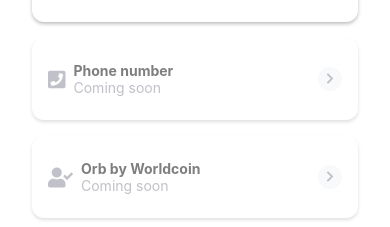
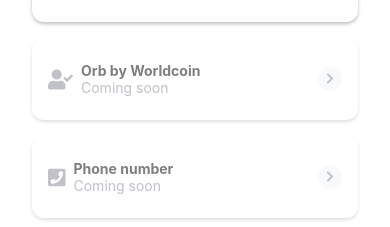
Before and after one commit to worldcoin/world-id-mobile-app, a React Native app: screen /WorldID in a window 390 px wide. Shown: the part 559-786 px from the top of the page. Built offline with nearby package versions, Linux system fonts and the light colour scheme; what expo-linking would draw is missing.

Commit message:
Update WorldIDScreen.tsx

```diff
--- a/screens/WorldIDScreen.tsx
+++ b/screens/WorldIDScreen.tsx
@@ -133,17 +133,18 @@
               onPress={handleKYCCardPress}
             />
             <CredentialCard
+              name="Orb by Worldcoin"
+              caption="Coming soon"
+              icon="user-check"
+              disabled
+            />
+            <CredentialCard
               name="Phone number"
               caption="Coming soon"
               icon="phone-square"
               disabled
             />
-            <CredentialCard
-              name="Orb by Worldcoin"
-              caption="Coming soon"
-              icon="user-check"
-              disabled
-            />
+
             <CredentialCard
               name="Device"
               caption="Coming soon"
```
